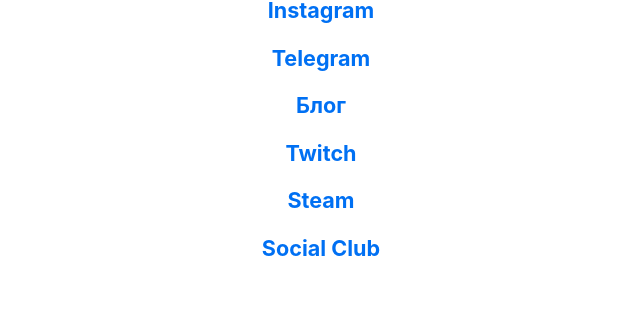
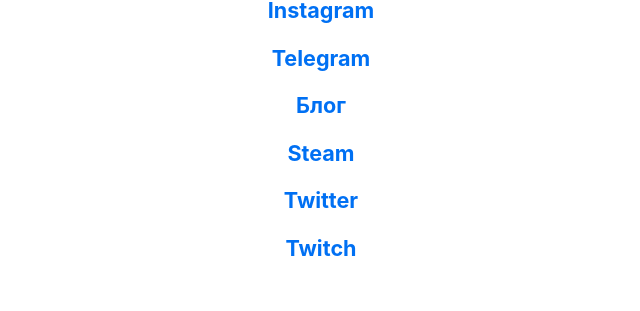
Before and after one commit to realgreysoul/website, a Next.js app: page /information in a window 1280 px wide. Shown: the part 1615-1926 px from the top of the page, without its empty margins (319-959 px from the left). Built offline with nearby package versions, Linux system fonts and the light colour scheme.

Commit message:
Update information.js

```diff
--- a/pages/information.js
+++ b/pages/information.js
@@ -101,13 +101,15 @@
         <a href={`https://t.me/mislisolya`} target="_blank"><strong>Блог</strong></a>
         <br>
         </br>
+        <a href={`https://steamcommunity.com/id/realgreysoul/`} target="_blank"><strong>Steam</strong></a>
+        <br>
+        </br>
+        <a href={`https://twitter.com/realgreysoul`} target="_blank"><strong>Twitter</strong></a>
+        <br>
+        </br>
         <a href={`https://www.twitch.tv/realgreysoul`} target="_blank"><strong>Twitch</strong></a>
         <br>
         </br>
-        <a href={`https://steamcommunity.com/id/realgreysoul/`} target="_blank"><strong>Steam</strong></a>
-        <br>
-        </br>
-        <a href={`https://socialclub.rockstargames.com/member/RealGreysoul/`} target="_blank"><strong>Social Club</strong></a>
         <h2 className={utilStyles.headingXL}>Мой плейлист в ВКонтакте</h2>
         <a href={`https://vk.com/music/playlist/205955149_91119850_f4156271f2b1885256`} target="_blank"><strong>Любимые Lo-Fi треки</strong></a>
         <h2 className={utilStyles.headingXL}>Донат</h2>
```
